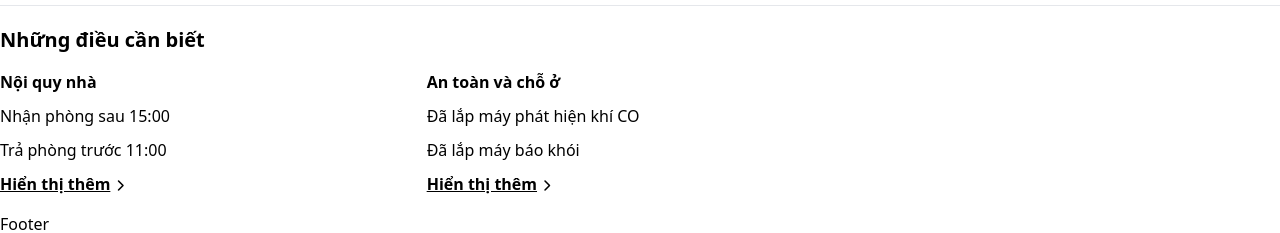
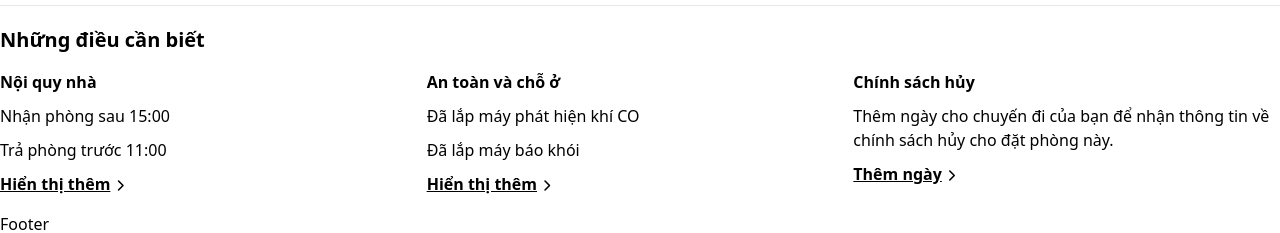
Before and after one commit to thienchau2401/AirBnB-Clone, a React (Create React App) app: page /room in a window 1280 px wide. Shown: the part 1006-1239 px from the top of the page. Built offline with nearby package versions, Linux system fonts and the light colour scheme.

Commit message:
update code

```diff
--- a/src/Components/RoomNeedToKnow/RoomNeedToKnow.js
+++ b/src/Components/RoomNeedToKnow/RoomNeedToKnow.js
@@ -118,7 +118,19 @@ const RoomNeedToKnow = () => {
   return (
     <div className="needToKnow">
       <h3 className="font-semibold text-xl">Những điều cần biết</h3>
-      <div className="grid grid-cols-3 my-4">{renderUI(listData)}</div>
+      <div className="grid grid-cols-3 my-4">
+        <div className="col-span-2 grid grid-cols-2">{renderUI(listData)}</div>
+        <div>
+          <h4 className="font-semibold">Chính sách hủy</h4>
+          <p className="description">
+            Thêm ngày cho chuyến đi của bạn để nhận thông tin về chính sách hủy
+            cho đặt phòng này.
+          </p>
+          <button className="font-semibold readMore">
+            Thêm ngày<i className="fa-solid fa-chevron-right"></i>
+          </button>
+        </div>
+      </div>
     </div>
   );
 };
```
